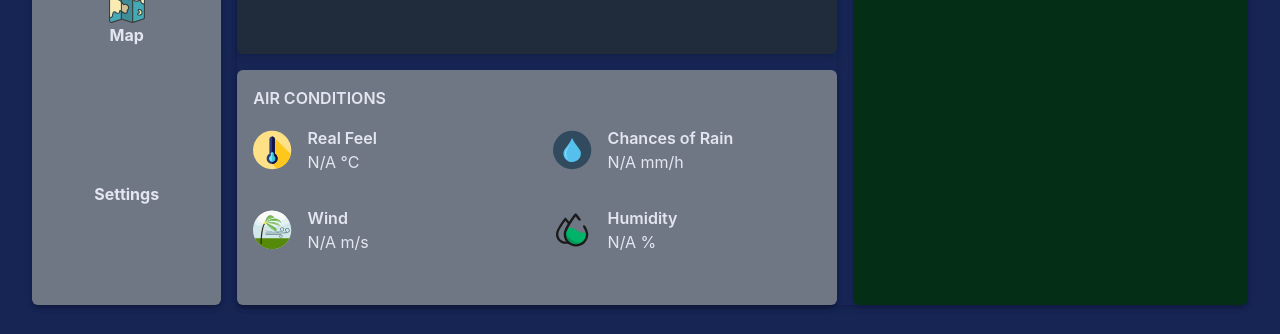
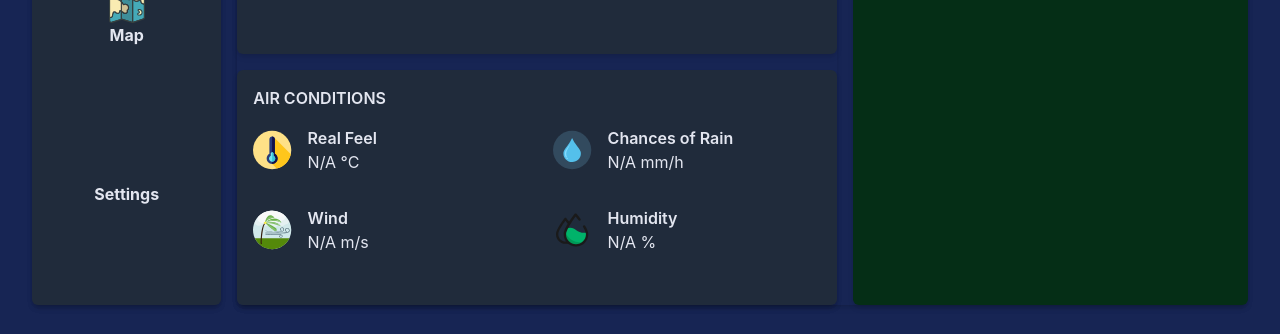
Before and after one commit to Drashti-Patel/Weather-App-React, a React (Create React App) app: page / in a window 1280 px wide. Shown: the part 463-797 px from the top of the page. Built offline with nearby package versions, Linux system fonts and the light colour scheme; no server answers; some icons are missing.

Commit message:
design: update card background color

```diff
--- a/tailwind.config.js
+++ b/tailwind.config.js
@@ -7,7 +7,7 @@ module.exports = {
     extend: {
     colors: {
       'primary': '#172554',
-      'gray-card': '#6F7784',
+      'gray-card': '#202b3b',
       'nav-title': '#e3e6f0',
       current: 'currentColor',
     },
```
